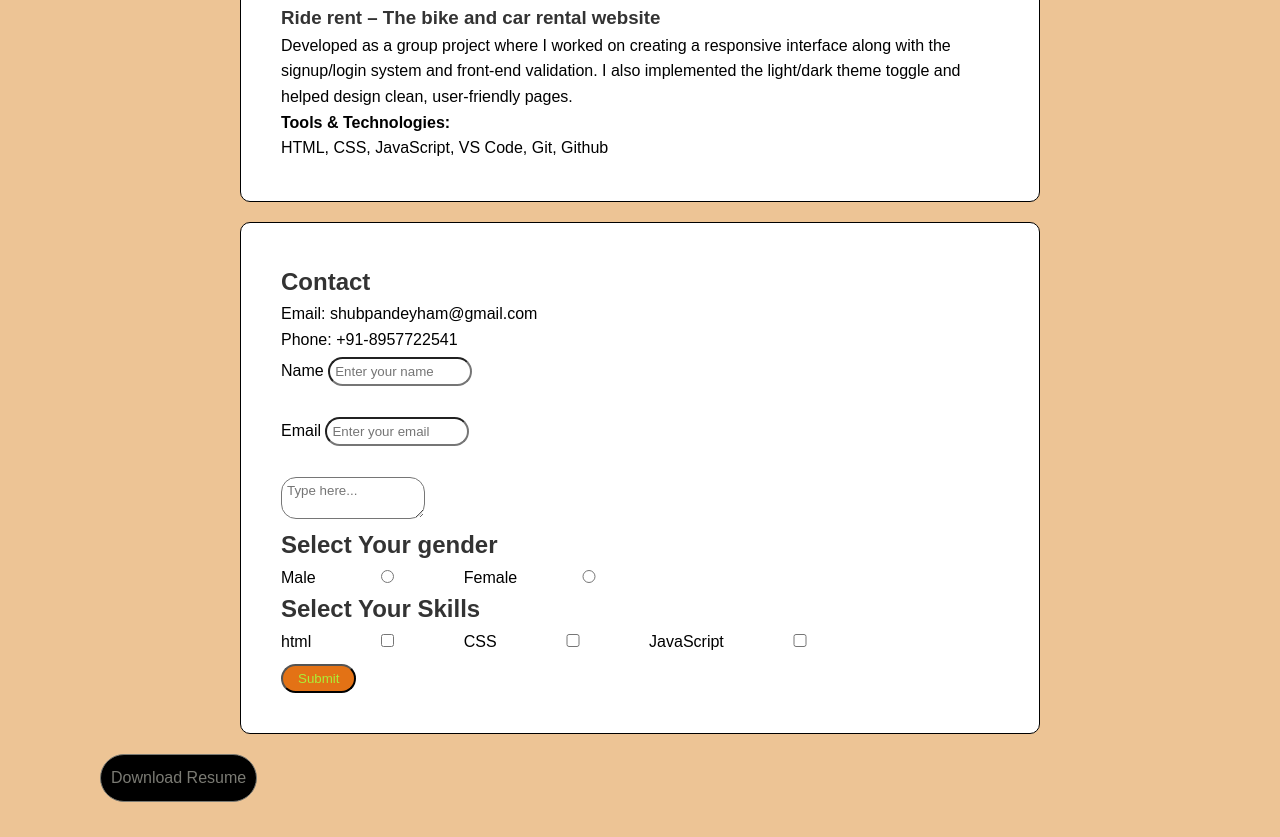
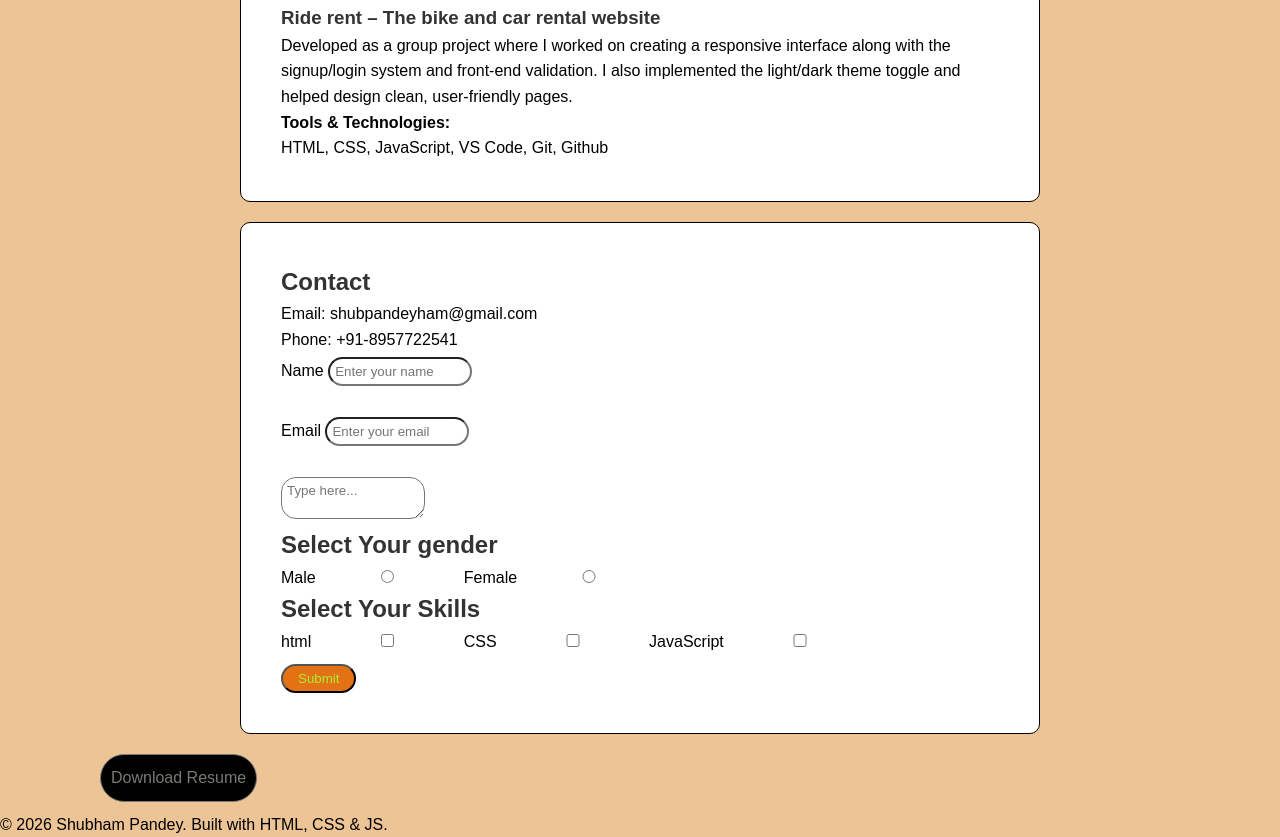
Before and after one commit to Shubham8112/Portfolio, a plain HTML site: page index.html in a window 1280 px wide. Shown: the part 1771-2608 px from the top of the page. Before the commit the page ends 2583 px from the top, so only its background shows below. Drawn offline with Linux system fonts and the light colour scheme.

Commit message:
added footer section

```diff
--- a/index.html
+++ b/index.html
@@ -123,12 +123,15 @@
             <p>Phone: +91-8957722541</p>
             <form class="form" method="get">
                 <label for="name">Name</label>
-                <input id="name" name="name" type="text" placeholder="Enter your name">
+                <input id="name" name="name" type="text"
+                    placeholder="Enter your name">
                 <br><br>
                 <label for="email">Email</label>
-                <input type="email" id="email" name="email" placeholder="Enter your email">
+                <input type="email" id="email" name="email"
+                    placeholder="Enter your email">
                 <br><br>
-                <textarea id="message" name="message" placeholder="Type here..."></textarea>
+                <textarea id="message" name="message"
+                    placeholder="Type here..."></textarea>
                 <br>
                 <h2>Select Your gender</h2>
                 Male<input type="radio" name="gender">
@@ -138,12 +141,15 @@
                 CSS <input type="checkbox" name="checkbox">
                 JavaScript <input type="checkbox" name="checkbox">
                 <br>
-                <button type="submit" >Submit</button>
+                <button type="submit">Submit</button>
             </form>
         </section>
 
         <a href="resume.docx" target="_blank" class="download">Download
             Resume</a>
+        <footer>
+            <p>© 2026 Shubham Pandey. Built with HTML, CSS & JS.</p>
+        </footer>
 
     </body>
 </html>
```
